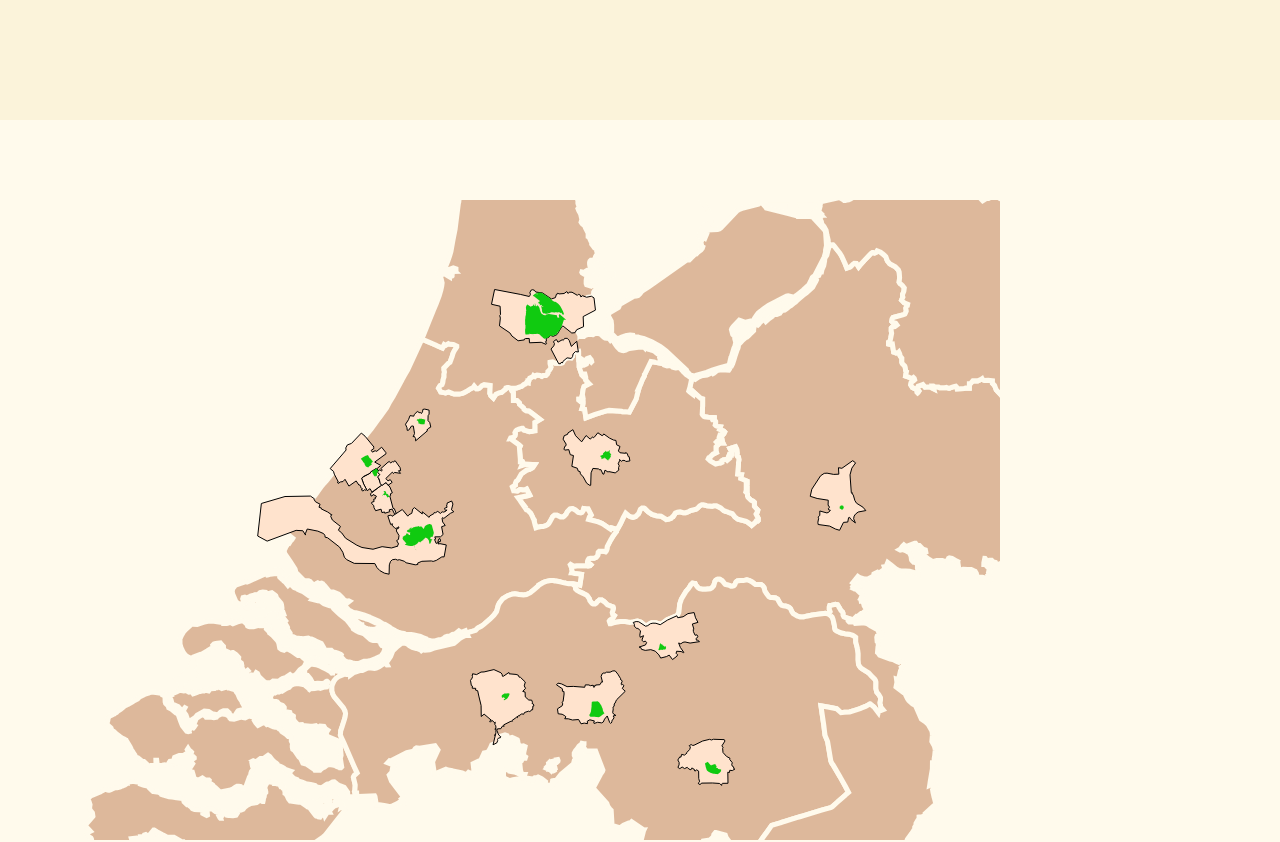
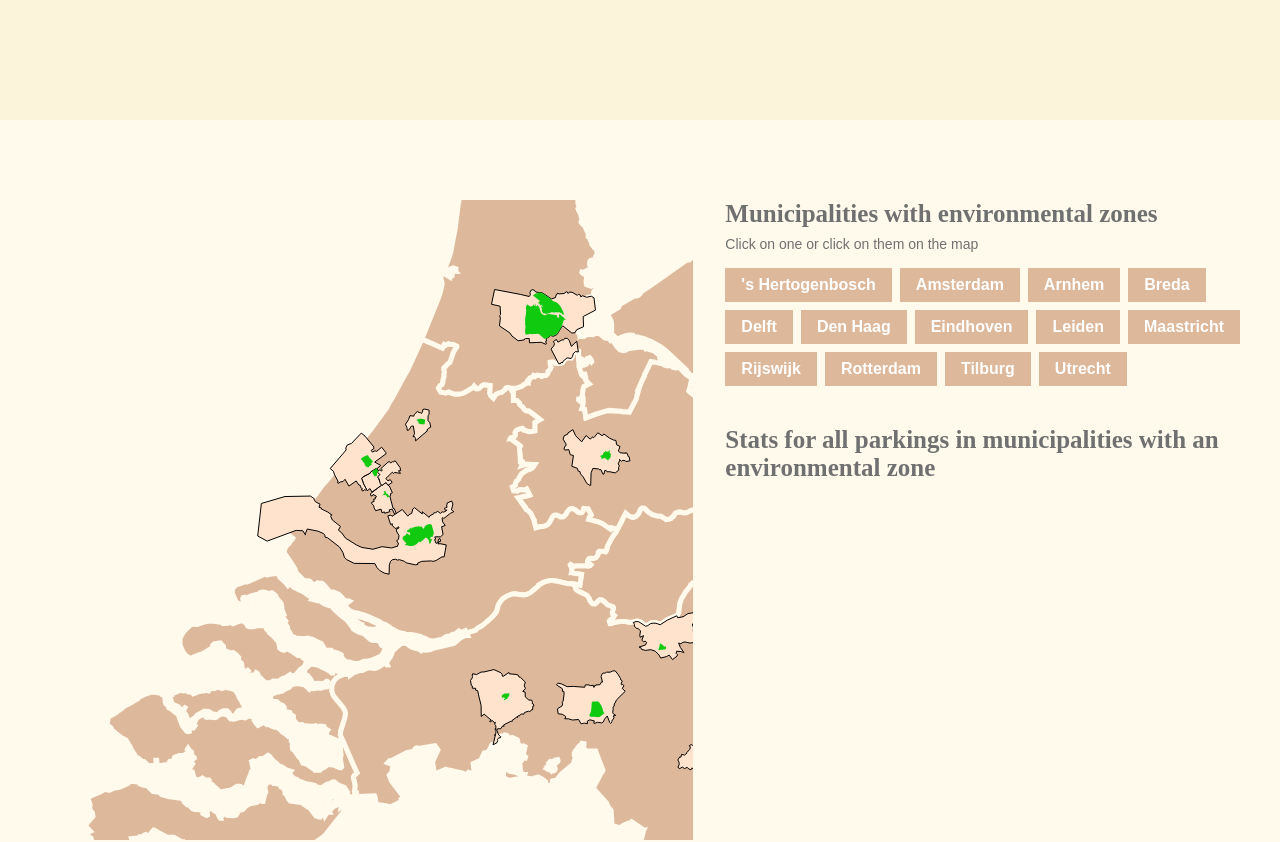
Before and after one commit to StanBankras/frontend-applications, a Svelte app: page / in a window 1280 px wide. Shown: the part 1480-2322 px from the top of the page. Built offline with nearby package versions, Linux system fonts and the light colour scheme; no server answers.

Commit message:
Basics ready, starting to make new charts

```diff
--- /dev/null
+++ b/src/components/Charts/Index.svelte
@@ -0,0 +1,18 @@
+<div>
+  { #if $selectedParkings && $selectedParkings.length > 0 }
+  <h3>Stats for all parkings in { $selectedMunicipality.properties.name }</h3>
+  { :else }
+  <h3>Stats for all parkings in municipalities with an environmental zone</h3>
+  { /if }
+</div>
+
+<script>
+  import { selectedParkings, selectedMunicipality } from '/src/store/store.js';
+</script>
+
+<style lang="scss">
+  h3 {
+    margin-bottom: 0.5rem;
+    font-size: 25px;
+  }
+</style>
--- a/src/components/DataViz.svelte
+++ b/src/components/DataViz.svelte
@@ -1,41 +1,25 @@
 <section>
   <div id="map">
-    { #await $parkingData }
-    <div class="loader-container" v-else>
-      <img src="/img/loader.svg" alt="loader">
-    </div>
-    { :then data }
-    <div class="map">
-      <Map/>
-    </div>
-    { /await }
+    <Map/>
+  </div>
+  <div>
+    <SelectZone/>
+    <Charts/>
   </div>
 </section>
 
 <script>
-  import { parkingData } from '/src/store/store.js';
-
   import Map from '/src/components/Map/Index.svelte';
+  import SelectZone from '/src/components/SelectZone.svelte';
+  import Charts from '/src/components/Charts/Index.svelte';
 </script>
 
 <style lang="scss">
   section {
     height: 100vh;
     padding: 5rem 0;
-  }
-  #map {
-    width: 1000px;
-    height: 100%;
-    .map {
-      height: 100%;
-    }
-  }
-  .loader-container {
-    width: 100%;
-    height: 100%;
-    min-height: 80vh;
-    display: flex;
-    justify-content: center;
-    align-items: center;
+    display: grid;
+    grid-template-columns: 5fr 4fr;
+    grid-gap: 2rem;
   }
 </style>
--- a/src/components/Information.svelte
+++ b/src/components/Information.svelte
@@ -1,4 +1,4 @@
-<section id="information">
+<section>
   <p>
     In environmental zones, you would normally expect more awareness for environmentally friendly transportation:
     the goal of these zones is to reduce polution. The Netherlands has 13 of these so-called environmental zones.
@@ -13,7 +13,7 @@
 </section>
 
 <style lang="scss">
-  #information {
+  section {
     background-color: #FBF3DA;
     display: flex;
     align-items: center;
--- a/src/components/Map/Index.svelte
+++ b/src/components/Map/Index.svelte
@@ -1,3 +1,4 @@
+<div class="wrapper">
   <svg width="100%" height="100%">
     <Provinces bind:pathGenerator bind:provinceData/>
     <Municipalities bind:pathGenerator bind:municipalityData/>
@@ -5,6 +6,7 @@
     <EnvironmentZones bind:pathGenerator/>
   </svg>
   <Labels/>
+</div>
 
 <script>
   // Modules
@@ -66,4 +68,9 @@
   :global(*) {
     transition: .3s ease-in-out;
   }
+  .wrapper {
+    width: 100%;
+    height: 100%;
+    position: relative;
+  }
 </style>
--- a/src/components/Question.svelte
+++ b/src/components/Question.svelte
@@ -1,10 +1,10 @@
-<section id="question">
+<section>
   <img src="/img/ezones.png" alt="environmentzones netherlands">
   <h1>Is environmentally friendly transportation supported more in parking places that are situated in environmental zones?</h1>
 </section>
 
 <style lang="scss">
-  #question {
+  section {
     background-color: #FBF3DA;
     height: 100vh;
     display: flex;
--- /dev/null
+++ b/src/components/SelectZone.svelte
@@ -0,0 +1,47 @@
+<div>
+  <h3>Municipalities with environmental zones</h3>
+  <p>Click on one or click on them on the map</p>
+  { #if $eZones && $eZones.length > 0 }
+  <div class="buttons">
+    { #each $eZones.sort((a, b) => a.municipality.localeCompare(b.municipality)) as zone }
+    <button>{ zone.municipality }</button>
+    { /each }
+  </div>
+  { /if }
+</div>
+
+<script>
+  import { eZones } from '/src/store/store.js';
+</script>
+
+<style lang="scss">
+  h3 {
+    margin-bottom: 0.5rem;
+    font-size: 25px;
+  }
+  p {
+    font-family: Arial, Helvetica, sans-serif;
+    font-size: 14px;
+    margin-bottom: 1rem;
+  }
+  .buttons {
+    display: flex;
+    flex-wrap: wrap;
+    margin-bottom: 2rem;
+    button {
+      margin-right: 0.5rem;
+      margin-bottom: 0.5rem;
+      padding: 0.5rem 1rem;
+      background-color: #DDB89B;
+      outline: none;
+      border: 0px;
+      color: white;
+      font-weight: bold;
+      font-size: 16px;
+      cursor: pointer;
+      &:hover {
+        background-color: #bd977b;
+      }
+    }
+  }
+</style>
```
Lines whose indentation alone changed are shown as unchanged.
